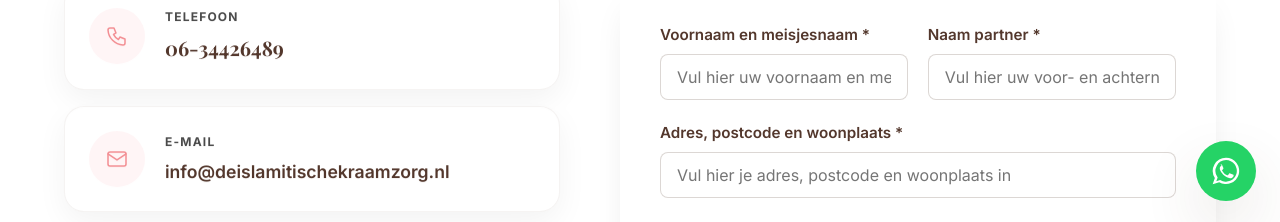
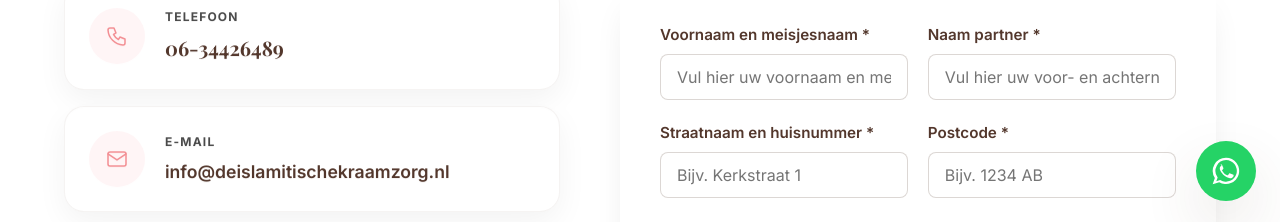
Before and after one commit to Maximustopdeals/De-Islamitische-Kraamzorg, a Next.js app: page /contact in a window 1280 px wide. Shown: the part 575-797 px from the top of the page. Built offline with nearby package versions, Linux system fonts and the light colour scheme; no server answers; a web font is replaced by a local one.

Commit message:
Refactor address input fields in ContactForm
Updated the contact form to split address input into separate fields for street and house number, postcode, and city.

```diff
--- a/src/components/ContactForm.tsx
+++ b/src/components/ContactForm.tsx
@@ -75,7 +75,9 @@ export default function ContactForm() {
     const regels = [
       `Salaam, mijn naam is ${data.get("voornaam_meisjesnaam")}.`,
       `Naam partner: ${data.get("naam_partner")}`,
-      `Adres: ${data.get("adres")}`,
+      `Straat en huisnummer: ${data.get("straat_huisnummer")}`,
+      `Postcode: ${data.get("postcode")}`,
+      `Woonplaats: ${data.get("woonplaats")}`,
       `E-mail: ${data.get("email")}`,
       `Mobiel: ${data.get("mobiel")}`,
       `Uitgerekende datum: ${data.get("uitgerekende_datum")}`,
@@ -127,15 +129,41 @@ export default function ContactForm() {
         </div>
       </div>
 
+      {/* NIEUW: Adres opgesplitst in 3 aparte velden */}
+      <div className="form__row">
+        <div className="field">
+          <label htmlFor="straat_huisnummer">Straatnaam en huisnummer *</label>
+          <input
+            id="straat_huisnummer"
+            name="straat_huisnummer"
+            type="text"
+            required
+            autoComplete="address-line1"
+            placeholder="Bijv. Kerkstraat 1"
+          />
+        </div>
+        <div className="field">
+          <label htmlFor="postcode">Postcode *</label>
+          <input
+            id="postcode"
+            name="postcode"
+            type="text"
+            required
+            autoComplete="postal-code"
+            placeholder="Bijv. 1234 AB"
+          />
+        </div>
+      </div>
+
       <div className="field">
-        <label htmlFor="adres">Adres, postcode en woonplaats *</label>
+        <label htmlFor="woonplaats">Woonplaats *</label>
         <input
-          id="adres"
-          name="adres"
+          id="woonplaats"
+          name="woonplaats"
           type="text"
           required
-          autoComplete="street-address"
-          placeholder="Vul hier je adres, postcode en woonplaats in"
+          autoComplete="address-level2"
+          placeholder="Bijv. Utrecht"
         />
       </div>
 
```
